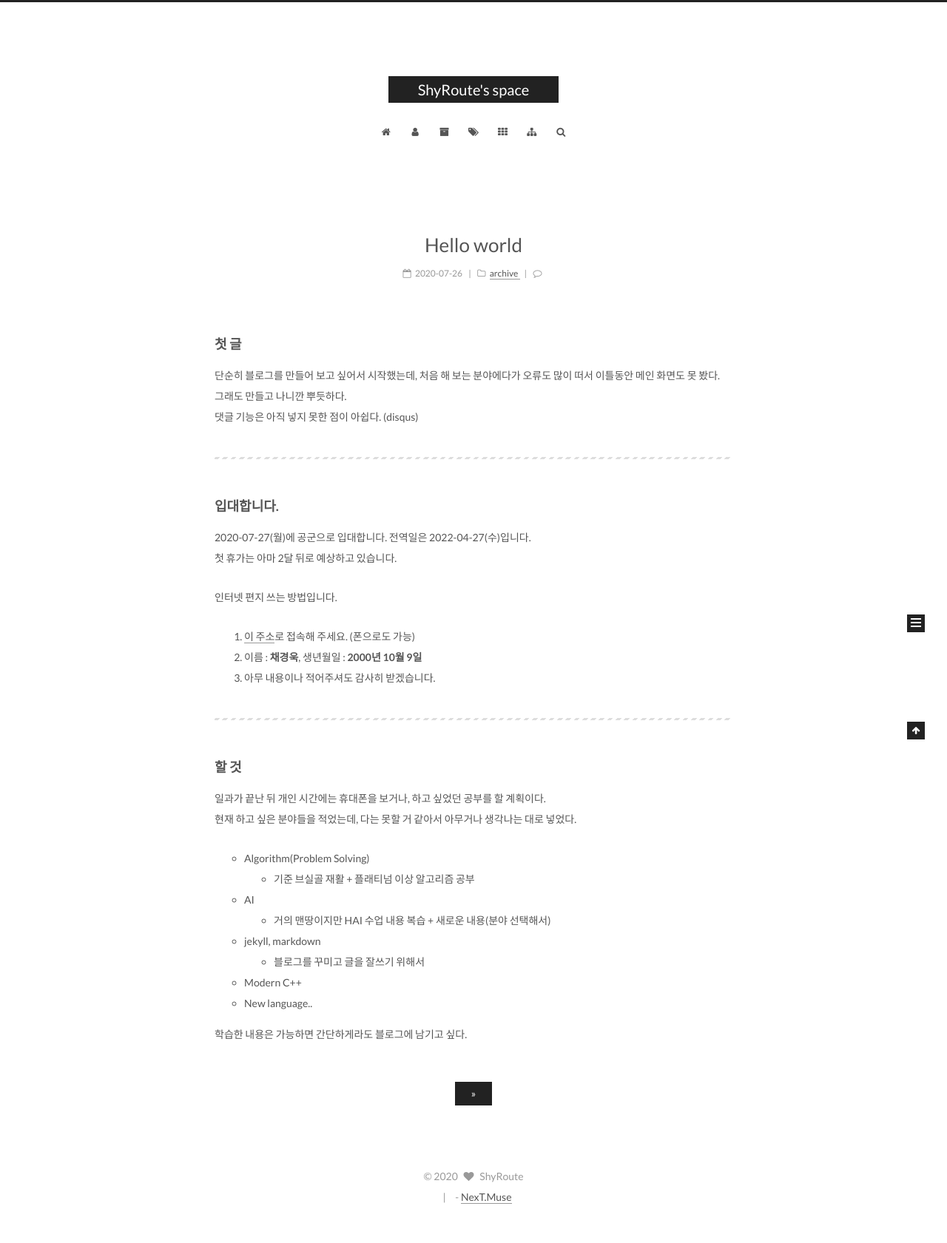
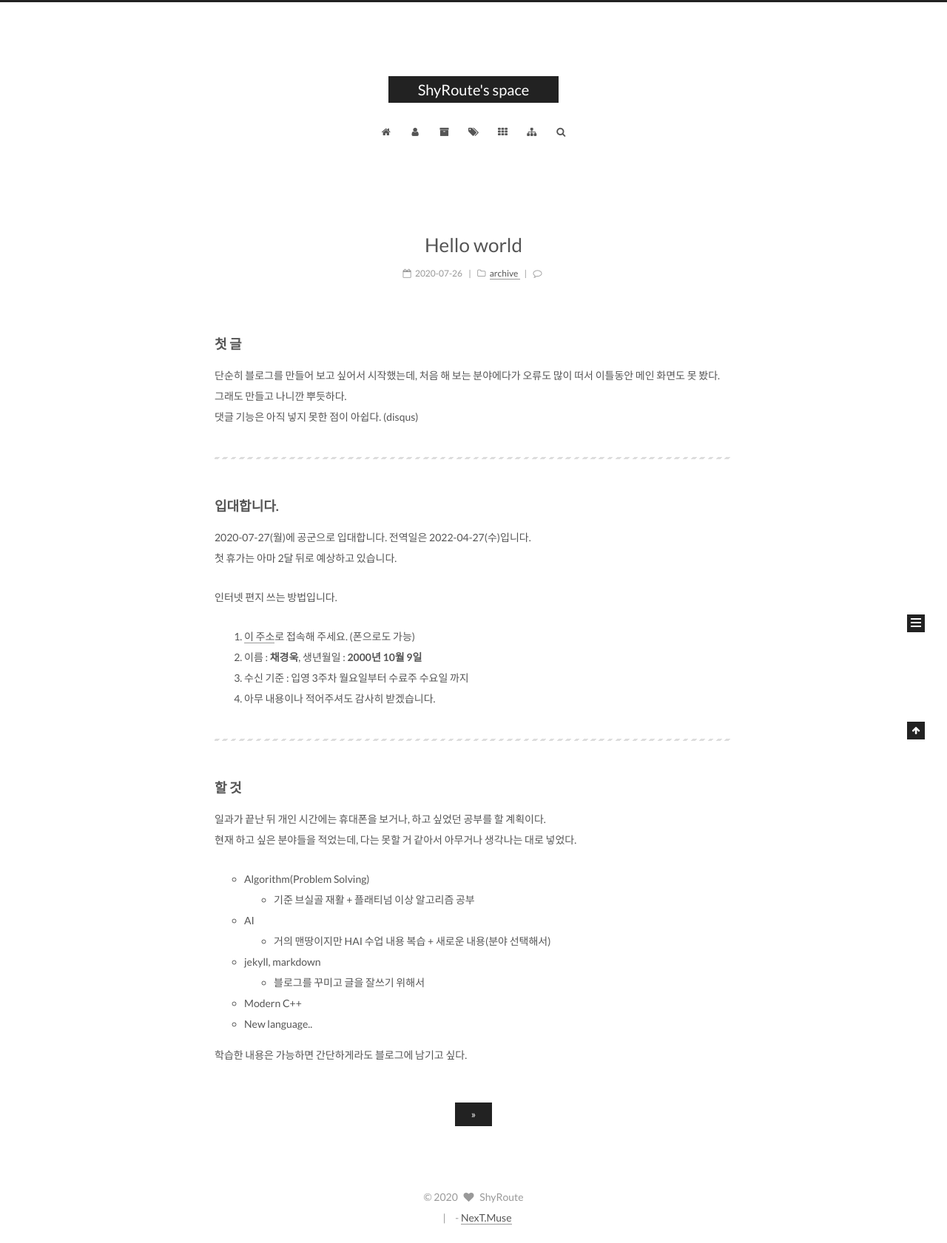
Before and after one commit to ShyRoute/ShyRoute.github.io, a Jekyll site: the page built from index.html, in a window 1280 px wide. Shown: the whole page at 74% size. Built offline with Jekyll 4.4.1, drawn with Linux system fonts in a browser that asks for light colours; the list of posts is cut into pages by our own code; comment, search, counter and statistics services are not loaded; before the commit the page ends 1653 px from its top, so only the background shows below that.

Commit message:
Update 2020-07-26-Helloworld.md

```diff
--- a/_posts/2020-07-26-Helloworld.md
+++ b/_posts/2020-07-26-Helloworld.md
@@ -20,7 +20,8 @@ tags:
 인터넷 편지 쓰는 방법입니다.
 1. [이 주소](http://airforce.mil.kr:8081/user/indexSub.action?codyMenuSeq=156893223&siteId=last2&menuUIType=sub)로 접속해 주세요. (폰으로도 가능)
 2. 이름 : **채경욱**, 생년월일 : **2000년 10월 9일**
-3. 아무 내용이나 적어주셔도 감사히 받겠습니다.
+3. 수신 기준 : 입영 3주차 월요일부터 수료주 수요일 까지
+4. 아무 내용이나 적어주셔도 감사히 받겠습니다.
 
 ---
 
```
